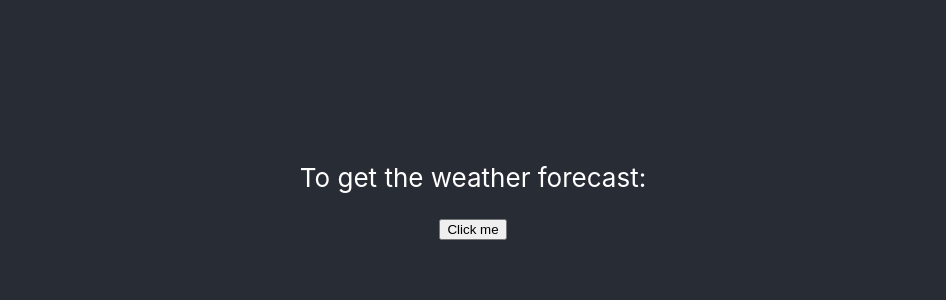
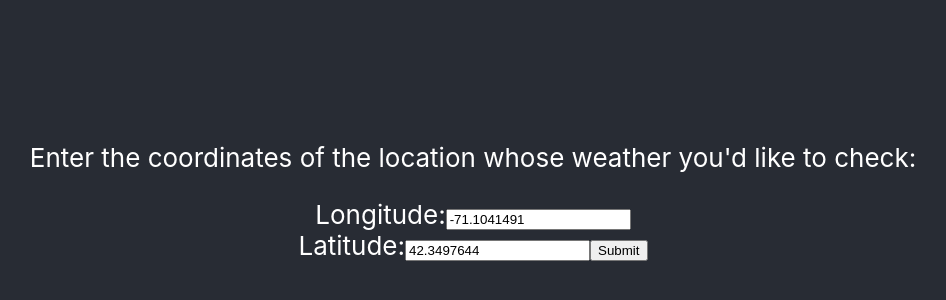
Before and after one commit to olivia-zhou/cs411_A5_g6, a React (Create React App) app in the folder frontend/: page / in a window 1280 px wide. Shown: the part 212-512 px from the top of the page, without its empty margins (167-1113 px from the left). Built offline with nearby package versions, Linux system fonts and the light colour scheme.

Commit message:
Restructured frontend and added input fields

```diff
--- a/frontend/src/App.js
+++ b/frontend/src/App.js
@@ -1,17 +1,99 @@
 import { useState } from 'react'
 import axios from "axios";
-import logo from './logo.svg';
 import './App.css';
+import React from 'react'
 
 function App() {
 
+  class WeatherForm extends React.Component {
+    constructor(props) {
+      super(props);
+      this.state = {
+        latitude: 42.3497644,
+        longitude: -71.1041491,
+        isSubmitted: false,
+        subTime: '',
+        subForecast: ''
+      };
+
+      this.handleInputChange = this.handleInputChange.bind(this);
+      this.handleSubmit = this.handleSubmit.bind(this);
+    }
+
+    handleInputChange(event) {
+      const target = event.target;
+      const value = target.value;
+      const name = target.name;
+
+      this.setState({
+        [name]: value
+      });
+    }
+
+    handleSubmit(event) {
+      this.setState({isSubmitted: true})
+
+      axios({
+        method: "GET",
+        baseURL:"http://localhost:5000",
+        url:"/weather?lat=" + this.state.latitude + "&lon=" + this.state.longitude,
+      })
+      .then((response) => {
+        const res =response.data
+        this.state.subTime = res.name
+        this.state.subForecast = res.shortForecast
+      }).catch((error) => {
+        if (error.response) {
+          console.log(error.response)
+          console.log(error.response.status)
+          console.log(error.response.headers)
+          }
+      });
+
+      alert('The weather ' + this.state.subTime.toLowerCase() + ' will be ' + this.state.subForecast.toLowerCase());
+      event.preventDefault();
+
+    }
+
+    render() {
+      return (
+        <div>
+          <form onSubmit={this.handleSubmit}>
+            <p>Enter the coordinates of the location whose weather you'd like to check: </p>
+            <label>
+              Longitude:
+              <input
+                name="longitude"
+                type="number"
+                value={this.state.longitude}
+                onChange={this.handleInputChange} />
+            </label>
+            <br />
+            <label>
+              Latitude:
+              <input
+                name="latitude"
+                type="number"
+                value={this.state.latitude}
+                onChange={this.handleInputChange} />
+            </label>
+            <input type="submit" value="Submit" />
+          </form>
+        </div>
+
+      );
+    }
+  }
+
    // new line start
   const [profileData, setProfileData] = useState(null)
+  const wForm = <WeatherForm/>
 
-  function getData() {
+  function getData(lat, lon) {
     axios({
       method: "GET",
-      url:"http://localhost:4000/weather?lat=42.3061&lon=-71.0589",
+      baseURL:"http://localhost:5000",
+      url:"/weather?lat="+lat+"&lon="+lon,
     })
     .then((response) => {
       const res =response.data
@@ -31,12 +113,13 @@ function App() {
     <div className="App">
       <header className="App-header">
         {/* new line start*/}
-        <p>To get the weather forecast: </p><button onClick={getData}>Click me</button>
+        {wForm}
+        {/* <p>To get the weather forecast: </p><button onClick={() => getData("42.3061","-71.0589")}>Click me</button>
         {profileData && <div>
               <p>The forecast for {profileData.profile_name}</p>
               <p>is {profileData.about_me}</p>
             </div>
-        }
+        } */}
          {/* end of new line */}
       </header>
     </div>
```
